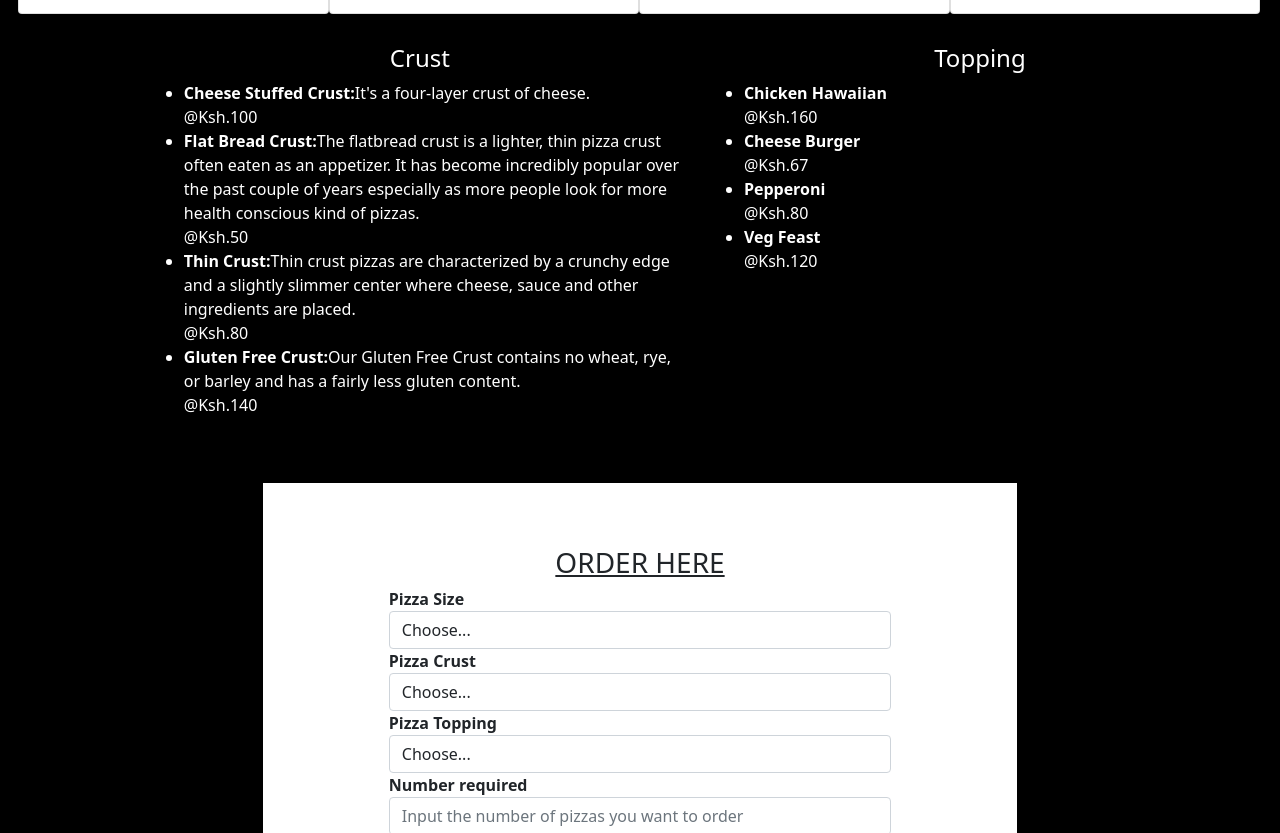
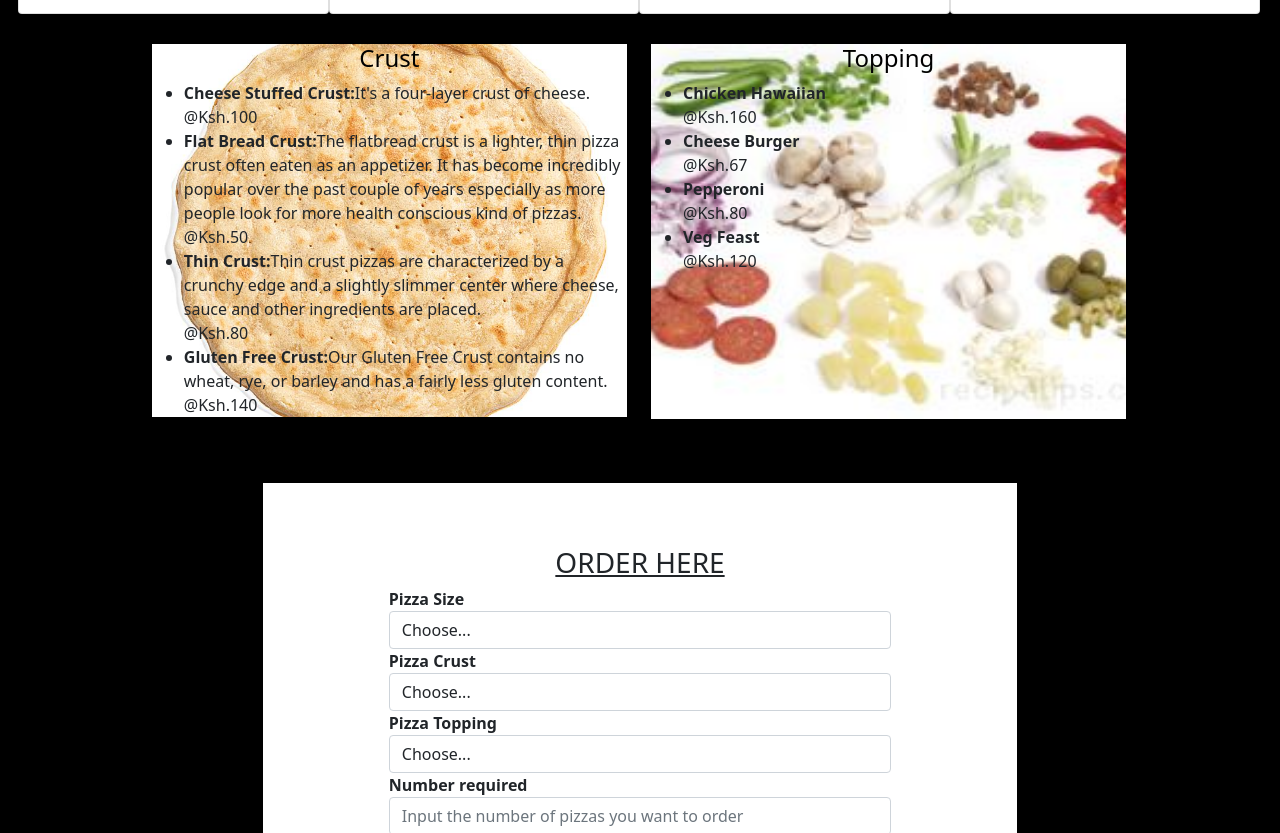
Before and after one commit to WaruiAlfred/pizza-project, a plain HTML site: page index.html in a window 1280 px wide. Shown: the part 960-1793 px from the top of the page. Drawn offline with nearby package versions, Linux system fonts and the light colour scheme.

Commit message:
add background images to application name,crust and topping sections

```diff
--- a/css/styles.css
+++ b/css/styles.css
@@ -39,6 +39,13 @@ body{
   font-size: 30px;
 }
 
+.pic{
+  background-image: url("../images/pizza.jpg");
+  background-position: center center;
+	background-size: cover;
+	background-repeat: no-repeat;
+}
+
 #our-info{
   text-align: center;
   color: white;
@@ -67,16 +74,27 @@ body{
 .crust-topping{
   padding-left: 10%;
   margin-bottom: 30px;
+  padding-right: 10%;
 }
 
-.crust ul li{
-  color: white;
+.crust{
+  background-image: url("../images/crust.jpg");
+  background-position: center center;
+	background-size: cover;
+	background-repeat: no-repeat;
 }
 
-.topping ul li{
-  color: white;
+.topping h4,
+.crust h4{
+  color: black;
 }
-
+.topping{
+  background-image: url("../images/topping.jpg");
+  background-position: center center;
+	background-size: cover;
+	background-repeat: no-repeat;
+  height: 375px;
+}
 #order{
   margin-bottom: 30px;
 }
```
